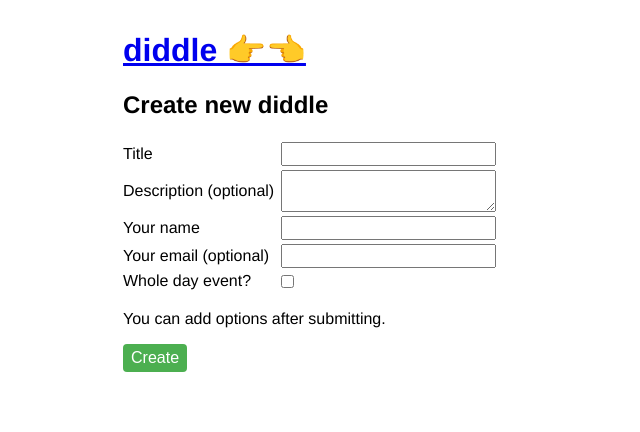
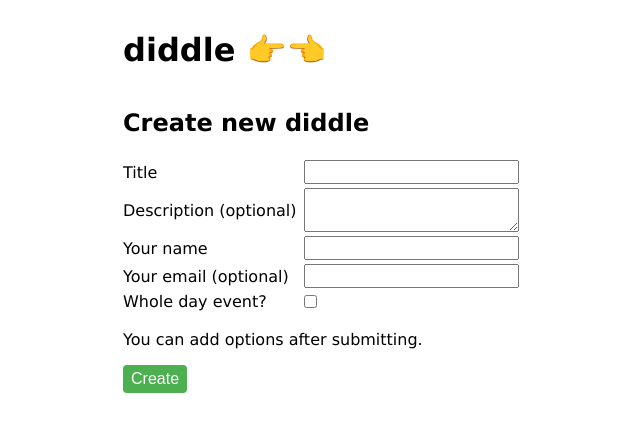
Before and after one commit to poksiala/diddle, a Flask app: page / in a window 1280 px wide. Shown: the top 432 px of the page, without its empty margins (17-657 px from the left). Run offline with Flask 3, Linux system fonts and the light colour scheme.

Commit message:
Fix list view voters, change font

```diff
--- a/static/styles.css
+++ b/static/styles.css
@@ -1,5 +1,5 @@
 html {
-  font-family: "Helvetica Neue", "Arial", sans-serif;
+  font-family: "Verdana", "Arial", sans-serif !important;
   font-size: 16px;
 }
 
@@ -9,8 +9,22 @@ body {
   margin: 0 auto;
 }
 
+h1 {
+  margin-bottom: 40px;
+}
+
+h1 a {
+  color: black;
+  text-decoration: none;
+}
+
+h1:hover a {
+  border-bottom: 2px dotted #fa8e35;
+  text-decoration: none;
+}
+
 textarea {
-  font-family: "Helvetica Neue", "Arial", sans-serif;
+  font-family: "Verdana", "Arial", sans-serif;
   font-size: 16px;
 }
 
--- a/templates/manage.html.j2
+++ b/templates/manage.html.j2
@@ -3,6 +3,7 @@
 {% block content %}
 
 <h2>Managing poll <span class="contrast">{{ poll.title }}</span> by <i>{{ poll.author_name }}</i></h2>
+<p>{{ poll.pub_date_formatted_notz() }}.</p>
 
 <p>
   Share this URL with your peers:<br>
--- a/templates/poll_vote_list.html.j2
+++ b/templates/poll_vote_list.html.j2
@@ -10,8 +10,10 @@
         <i>{{ choice.votes | length }} votes</i>
       </span>
       <div>
-        {% if choice.votes | length != 0 %}
-        Voted by: {% for vote in choice.votes %}{{ vote.voter_name }}{% if not loop.last %}, {% endif %}{% endfor %}
+        {% if choice.votes_with_value(1) | length != 0 %}
+        Voted by: {% for vote in choice.votes_with_value(1) %}
+        {{ vote.voter_name }}{% if not loop.last %}, {% endif %}
+        {% endfor %}
         {% endif %}
       </div>
     </label>
```
Also changed, not shown: db.py (+8 -0 lines).
